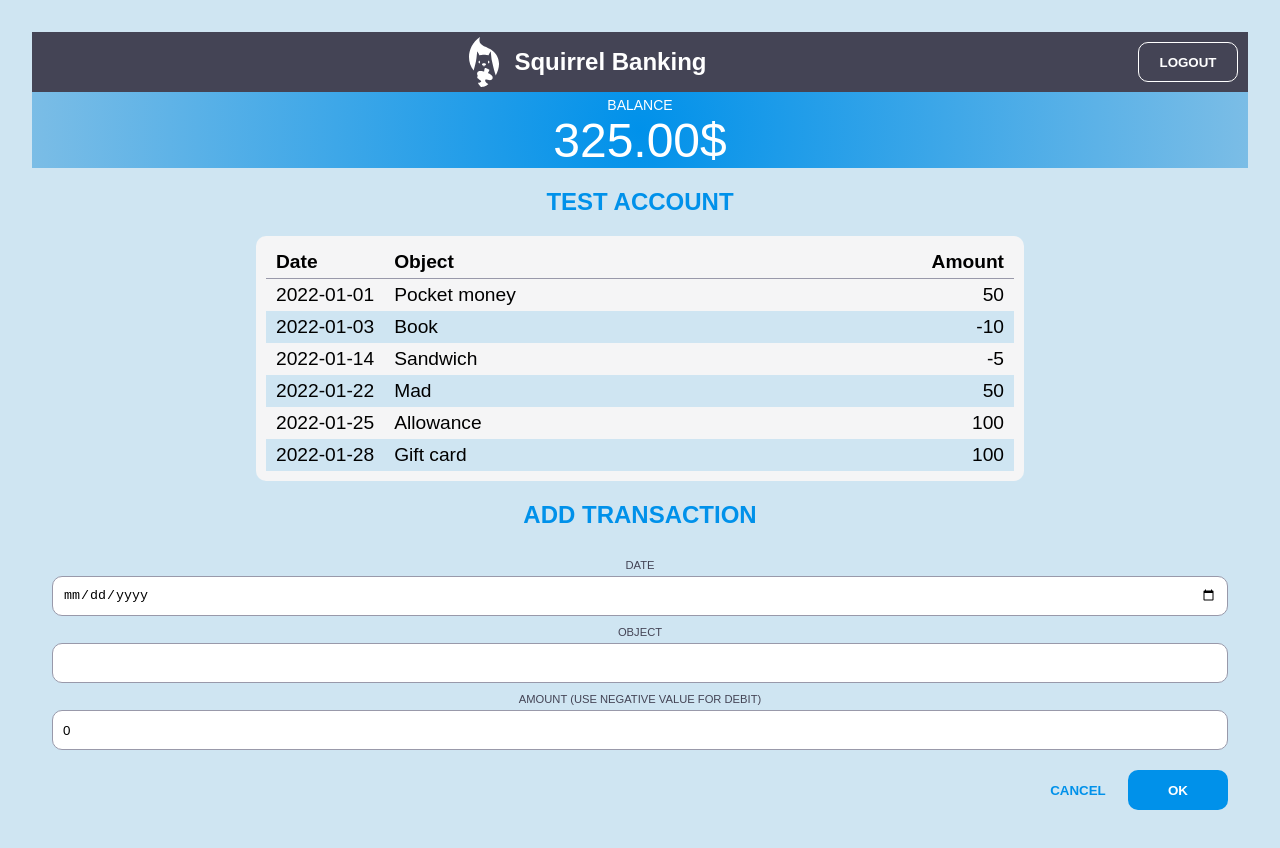
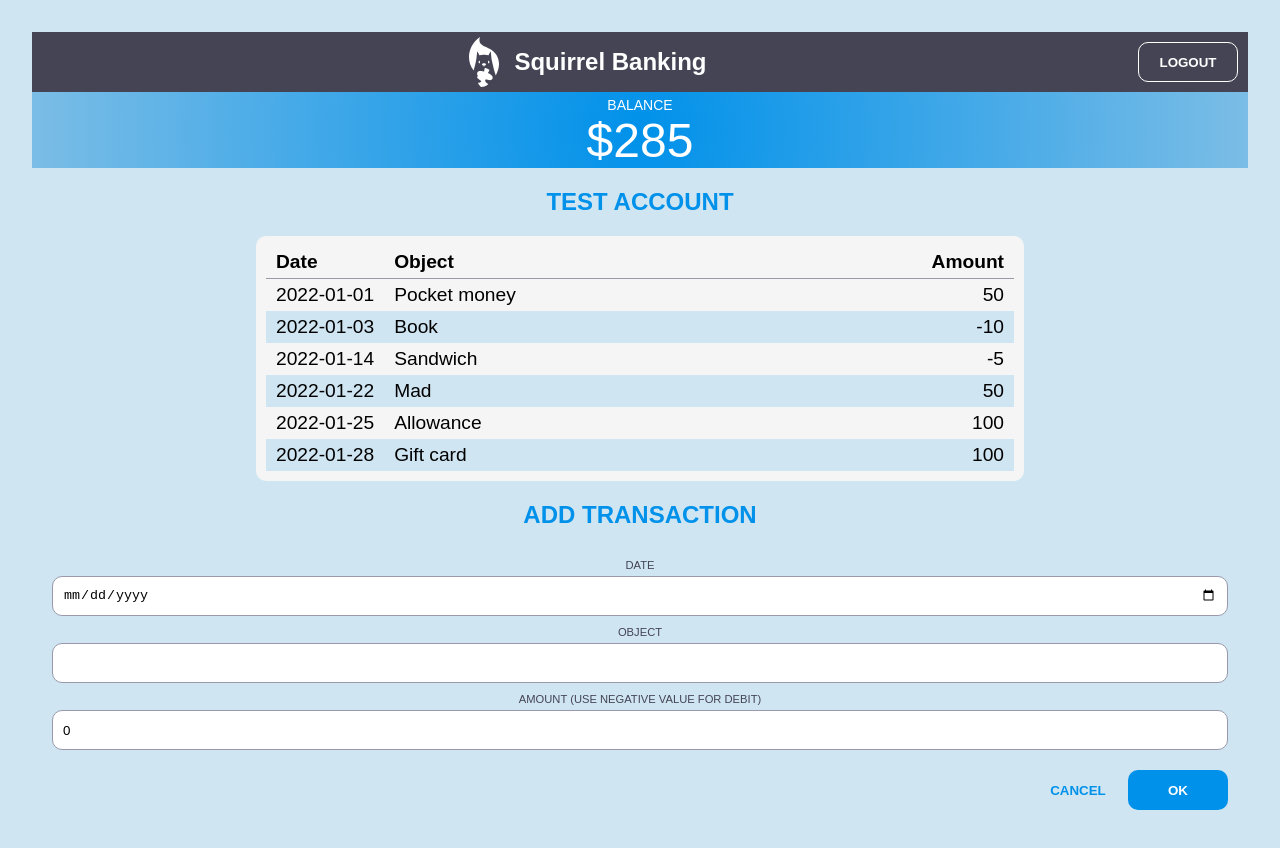
Before and after one commit to jalvarado9000/Squirrel-Bank, a React (Vite) app: page / in a window 1280 px wide. Shown: the top 848 px of the page. Built offline with nearby package versions, Linux system fonts and the light colour scheme.

Commit message:
made a counter to have actual balance

```diff
--- a/src/App.jsx
+++ b/src/App.jsx
@@ -20,7 +20,7 @@ function App() {
     <>
       <div className="dashboard-page">
         <Header />
-        <Balance />
+        <Balance balance={transactions}/>
         <Label title={accountNumber} />
         <Table history={transactions}/>
         <Label title={addTransactionLabel} />
--- a/src/Balance.jsx
+++ b/src/Balance.jsx
@@ -1,12 +1,19 @@
 import React from 'react'
 
-const Balance = () => {
+const Balance = ({balance}) => {
+
+
+  let current = balance.reduce((counter, value) =>{
+    return counter + value.amount;
+  },0);
+
   return (
       <>
       <div className="balance">
           <div>Balance</div>
-          <span id="balance">325.00</span>
           <span id="currency">$</span>
+          <span id="balance">{current}</span>
+
       </div>
       </>
   )
```
